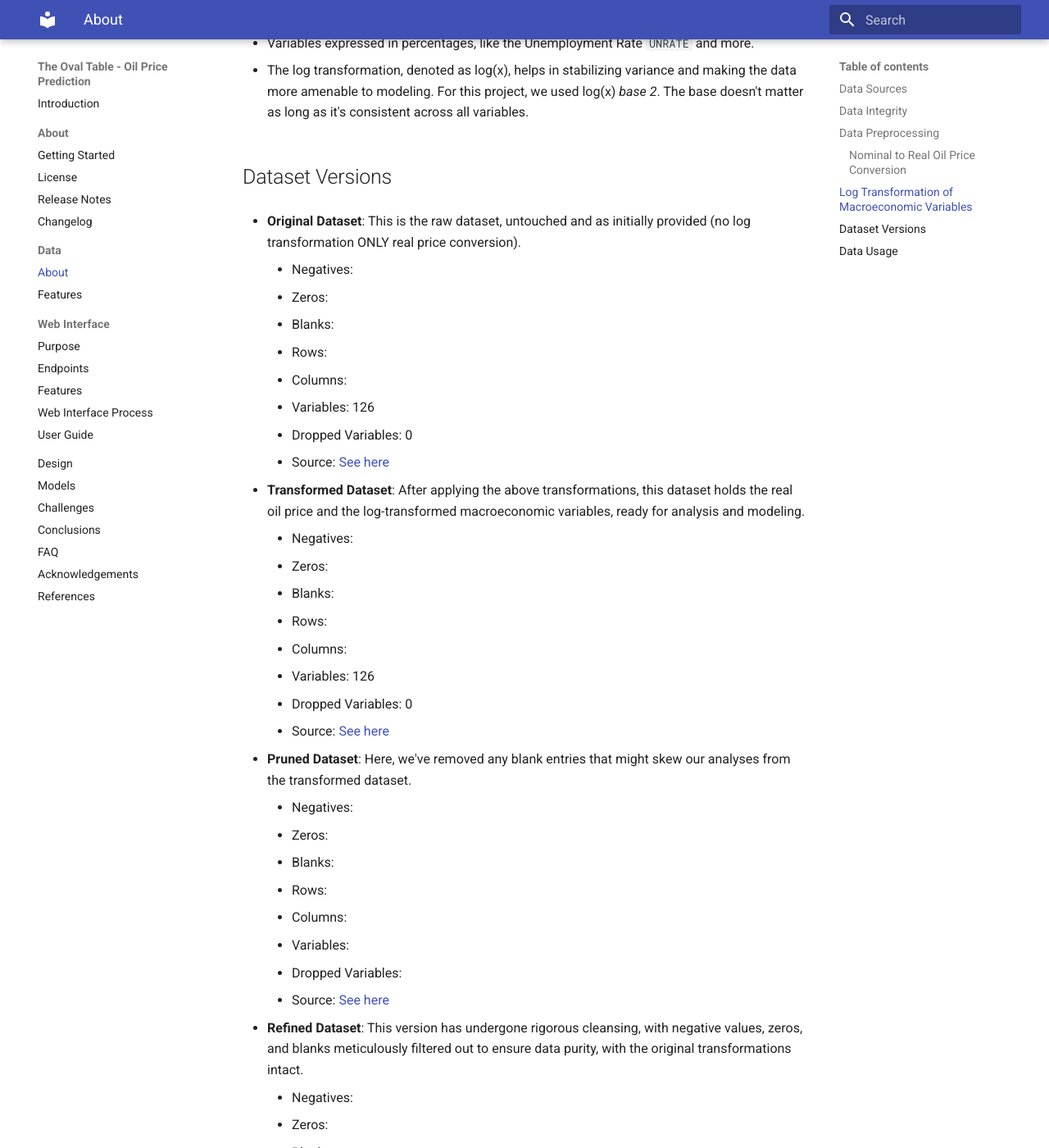
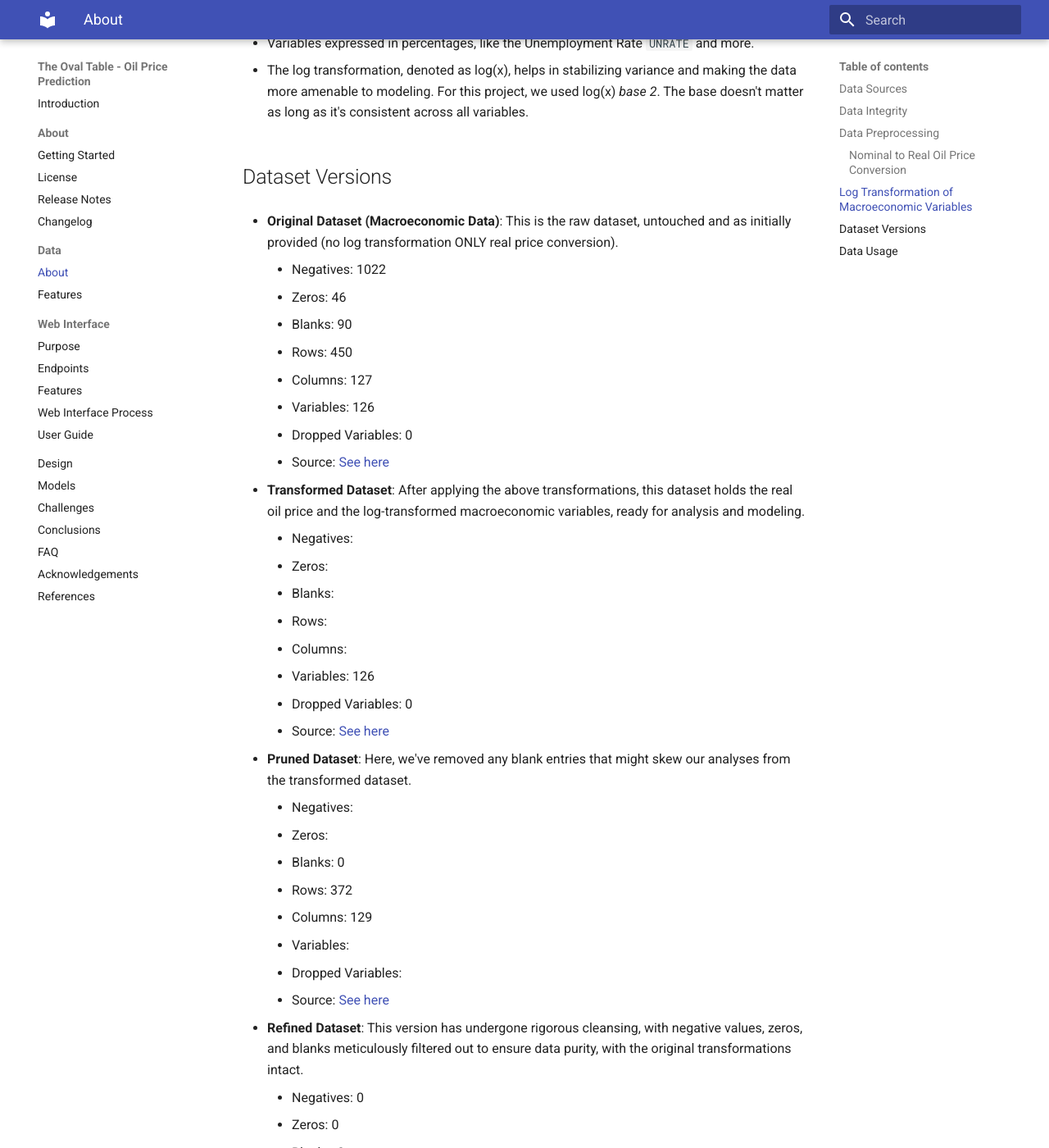
Before and after one commit to mariamills/Oil-Price-Prediction, an MkDocs documentation site: the page built from docs/data/about.md, in a window 1280 px wide and 1400 px high, scrolled down 1449 px. Shown: the whole window at 82% size. Built offline with MkDocs 1.6.1 and Material for MkDocs 9.7.7, drawn with Linux system fonts in a browser that asks for light colours; some of the changed text lies outside the part shown.

Commit message:
Add more information on dataset, such as rows, columns, etc.
- Still a WIP, pushing to have it updated for sponsor to see progress

```diff
--- a/docs/data/about.md
+++ b/docs/data/about.md
@@ -44,15 +44,15 @@ For this project, we used log(x) *base 2*. The base doesn't matter as long as it
 
 ## Dataset Versions
 
-- **Original Dataset**: This is the raw dataset, untouched and as initially provided (no log transformation ONLY real price conversion).
-    - Negatives:
-    - Zeros:
-    - Blanks:
-    - Rows:
-    - Columns:
+- **Original Dataset (Macroeconomic Data)**: This is the raw dataset, untouched and as initially provided (no log transformation ONLY real price conversion).
+    - Negatives: 1022
+    - Zeros: 46
+    - Blanks: 90
+    - Rows: 450
+    - Columns: 127
     - Variables: 126
     - Dropped Variables: 0
-    - Source: [See here]()
+    - Source: [See here](https://github.com/Hutto04/The-Oval-Table/blob/main/Maria-Mills/Data/Original/Macroeconomic%20Data.csv)
 
 - **Transformed Dataset**: After applying the above transformations, this dataset holds the real oil price and the log-transformed macroeconomic variables, ready for analysis and modeling.
     - Negatives:
@@ -68,22 +68,23 @@ For this project, we used log(x) *base 2*. The base doesn't matter as long as it
 - **Pruned Dataset**: Here, we've removed any blank entries that might skew our analyses from the transformed dataset.
     - Negatives:
     - Zeros:
-    - Blanks:
-    - Rows:
-    - Columns:
+    - Blanks: 0
+    - Rows: 372
+    - Columns: 129
     - Variables:
     - Dropped Variables:
-    - Source: [See here]()
+    - Source: [See here](https://github.com/Hutto04/The-Oval-Table/blob/main/Maria-Mills/Data/macro_features_and_real_oil_prices_log_tranferred_dropped_Nan_skipped_neg_and_zeros_for_log.csv)
 
 - **Refined Dataset**: This version has undergone rigorous cleansing, with negative values, zeros, and blanks meticulously filtered out to ensure data purity, with the original transformations intact.
-    - Negatives:
-    - Zeros:
-    - Blanks:
-    - Rows:
-    - Columns:
-    - Variables:
+    - Negatives: 0
+    - Zeros: 0
+    - Blanks: 0
+    - Rows: 142
+    - Columns: 123
+    - Variables: 123
+    - Dates: 1992-02-01 to 2019-02-01
     - Dropped Variables:
-    - Source: [See here]()
+    - Source: [See here](https://github.com/Hutto04/The-Oval-Table/blob/main/Maria-Mills/Data/cleaned_dataset.csv)
 
 ## Data Usage
 
```
